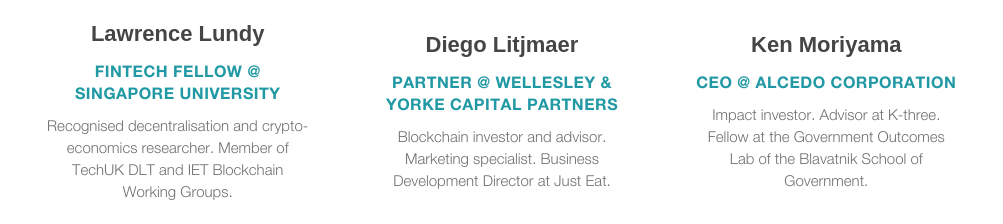
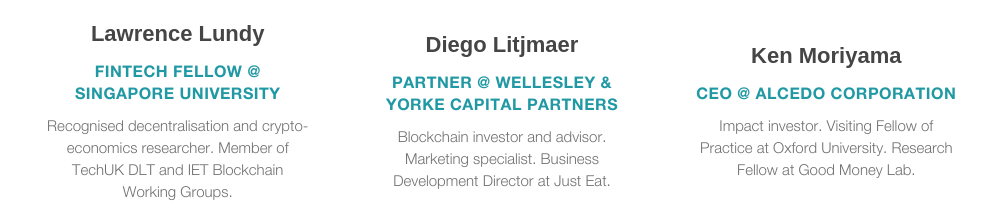
Before and after one commit to alice-si/alice-website, a plain HTML site: page index.html in a window 1280 px wide. Shown: the part 11253-11477 px from the top of the page, without its empty margins (138-1141 px from the left). Drawn offline with nearby package versions, Linux system fonts and the light colour scheme; a script that the page names is missing; a web font is replaced by a local one.

Commit message:
update Ken Moriyama description

```diff
--- a/index.html
+++ b/index.html
@@ -574,7 +574,7 @@
           <div class="team-member-description">
             <h4>Ken Moriyama</h4>
             <div class="blue title">CEO @ ALCEDO CORPORATION</div>
-            <p class="paragraph-10">Impact investor. Advisor at K-three. Fellow at the Government Outcomes Lab of the Blavatnik School of Government.</p>
+            <p class="paragraph-10">Impact investor. Visiting Fellow of Practice at Oxford University. Research Fellow at Good Money Lab.</p>
           </div>
           <div class="social-icons"><a data-ix="bounce-image-on-hover" target="_blank" href="https://www.linkedin.com/in/ken-moriyama-26106b150/" class="w-clearfix w-inline-block"><img src="images/linkedin_alice.png" width="19" srcset="images/linkedin_alice-p-500.png 500w, images/linkedin_alice-p-800.png 800w, images/linkedin_alice.png 1067w" sizes="(max-width: 767px) 19px, (max-width: 991px) 2vw, 19px" class="social-icon"></a></div>
         </div>
```
